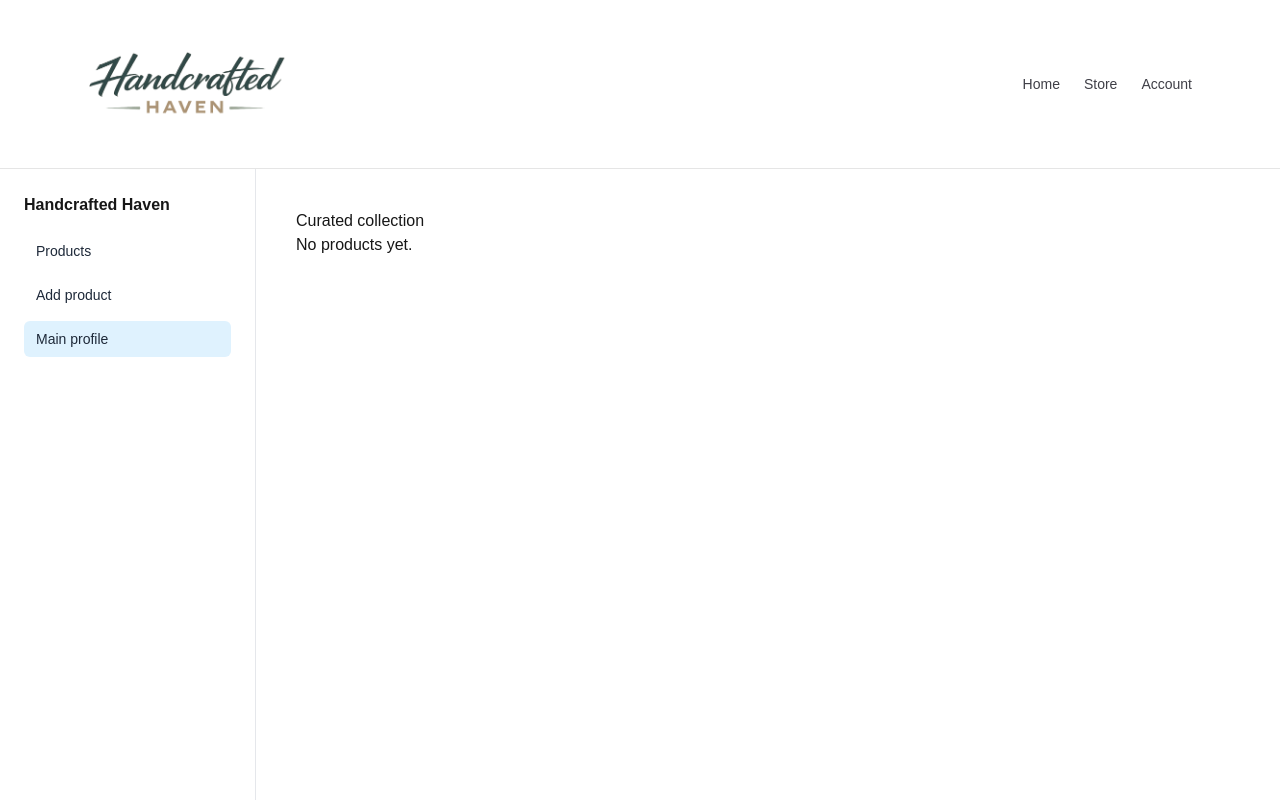
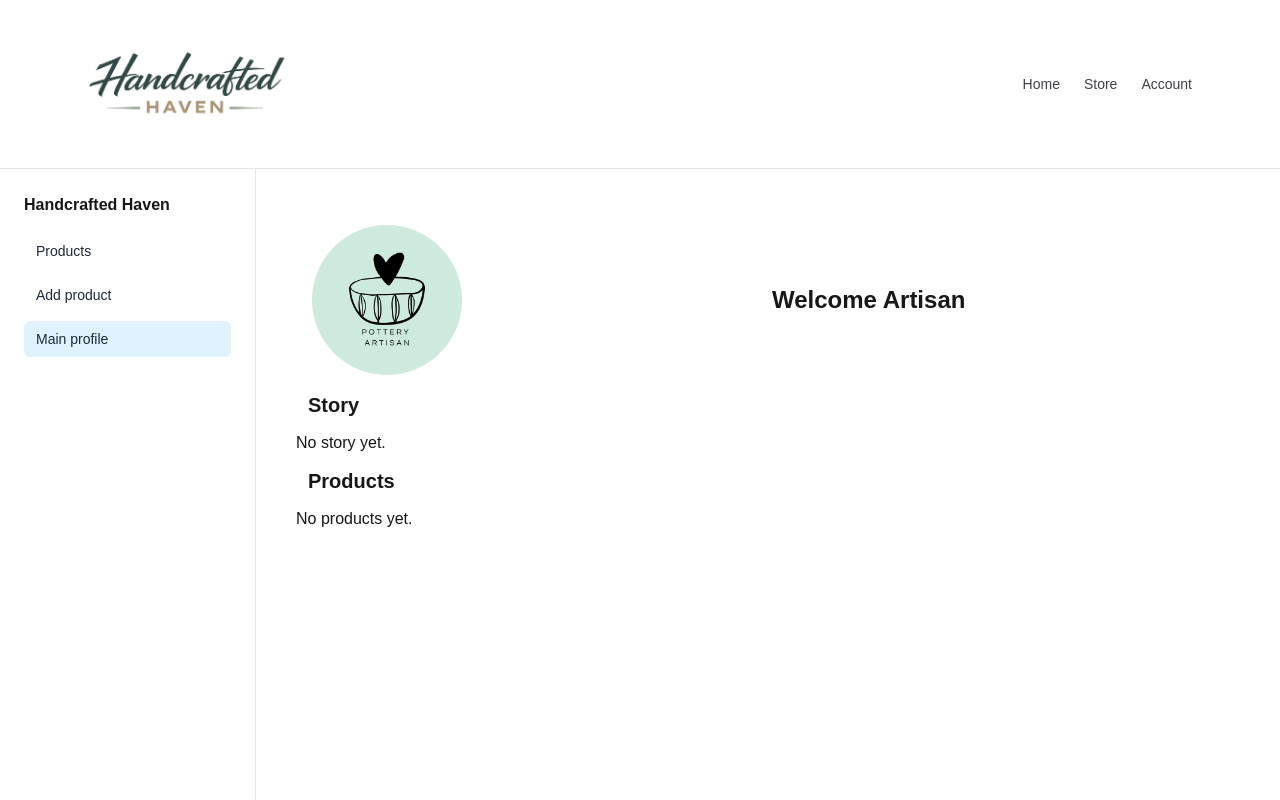
Before and after one commit to nelyjc/handcrafted-haven, a Next.js app: page /dashboard/profile in a window 1280 px wide. Shown: the top 800 px of the page. Built offline with nearby package versions, Linux system fonts and the light colour scheme.

Commit message:
Added picture for seller profile, worked on profile page

```diff
--- a/app/dashboard/profile/page.tsx
+++ b/app/dashboard/profile/page.tsx
@@ -2,9 +2,20 @@
 export default async function ProfilePage() {
 
   return (
+    <main>
+      <div className="grid grid-cols-2 items-center gap-2 m-4">
+        <img className="rounded-full" src="/seller.png" alt="Profile Picture" width={150} height={150} />
+        <h1 className="text-2xl font-bold">Welcome Artisan</h1>
+      </div>
       <div>
-        <h2>Curated collection</h2>
-          <p>No products yet.</p>
+        <h2 className="text-xl font-semibold m-3">Story</h2>
+        <p>No story yet.</p>
       </div>
+      <div>
+        <h2 className="text-xl font-semibold m-3">Products</h2>
+        <p>No products yet.</p>
+      </div>
+    </main>
+
   );
 }
--- a/app/ui/dashboard/profile.tsx
+++ /dev/null
@@ -1,12 +0,0 @@
-"use client";
-
-import { useState } from "react";
-
-export default function SellerProfilePage() {
-    return (
-        <div className="mx-auto max-w-6xl p-4">
-            <h1 className="text-4xl font-semibold">Seller Profile Page</h1>
-            <p className="text-sm text-zinc-600 dark:text-zinc-400">This is the seller profile page.</p>
-        </div>
-    );
-}
```
Also changed, not shown: public/seller.png (added).
